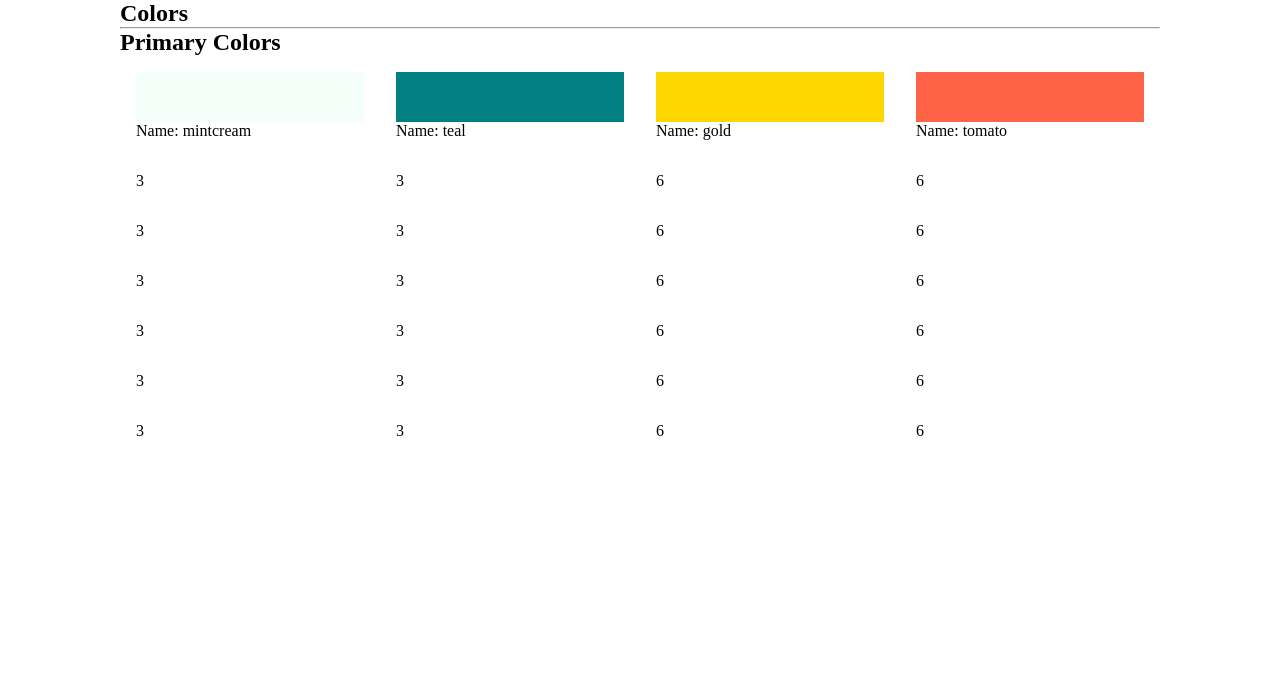
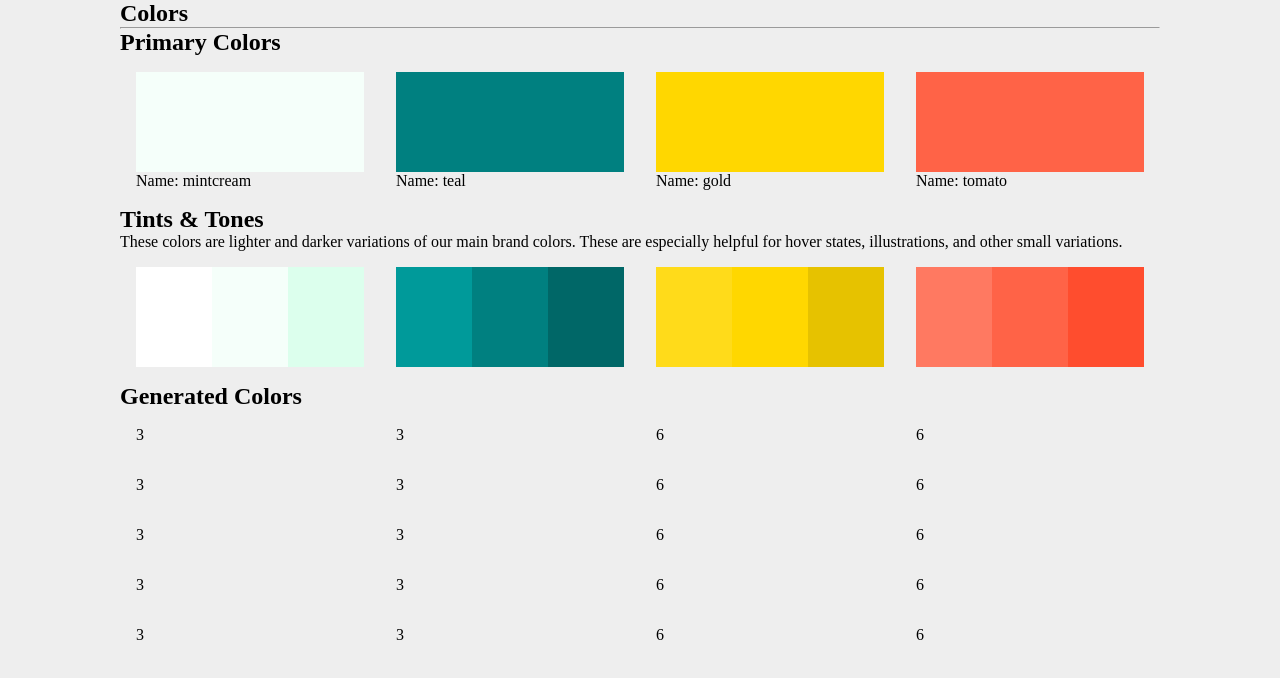
Before and after one commit to schoettker/Color-Typography-Style-Guide, a plain HTML site: page index.html in a window 1280 px wide. Drawn offline with Linux system fonts and the light colour scheme.

Commit message:
add tints & tones

```diff
--- a/css/styles.scss
+++ b/css/styles.scss
@@ -1,9 +1,12 @@
 @import "grid";
 
 $primary-colors: mintcream, teal, gold, tomato;
-
+$palette-height: 100px;
+body {
+  background-color: #eee;
+}
 .primary-color {
-  height: 50px;
+  height: $palette-height;
 }
 
 @for $i from 1 through 4 {
@@ -13,6 +16,27 @@ $primary-colors: mintcream, teal, gold, tomato;
     }
     &:after {
         content: "#{nth($primary-colors, $i)}";
-      }
+    }
   }
  }
+ .lighter,
+ .normal,
+ .darker {
+   @extend .primary-color;
+   display: inline-block;
+   width: (100% / 3);
+   float: left;
+ }
+@for $i from 1 through 4 {
+  .tones .column-3:nth-child(#{$i+2}) {
+    .lighter {
+      background-color: lighten(nth($primary-colors, $i), 5%);
+    }
+    .normal {
+      background-color: nth($primary-colors, $i);
+    }
+    .darker {
+      background-color: darken(nth($primary-colors, $i), 5%);
+    }
+  }
+}
--- a/index.html
+++ b/index.html
@@ -18,17 +18,34 @@
 
 		</div>
 
-		<div class="row">
+		<div class="row tones">
 
-			<div class="column-3"><span>3</span></div>
-			<div class="column-3"><span>3</span></div>
-			<div class="column-3"><span>6</span></div>
-			<div class="column-3"><span>6</span></div>
-
+			<h2>Tints & Tones</h2>
+			<p>These colors are lighter and darker variations of our main brand colors. These are especially helpful for hover states, illustrations, and other small variations.</p>
+			<div class="column-3">
+				<div class="lighter"></div>
+				<div class="normal"></div>
+				<div class="darker"></div>
+			</div>
+			<div class="column-3">
+				<div class="lighter"></div>
+				<div class="normal"></div>
+				<div class="darker"></div>
+			</div>
+			<div class="column-3">
+				<div class="lighter"></div>
+				<div class="normal"></div>
+				<div class="darker"></div>
+			</div>
+			<div class="column-3">
+				<div class="lighter"></div>
+				<div class="normal"></div>
+				<div class="darker"></div>
+			</div>
 		</div>
 
 		<div class="row">
-
+			<h2>Generated Colors</h2>
 			<div class="column-3"><span>3</span></div>
 			<div class="column-3"><span>3</span></div>
 			<div class="column-3"><span>6</span></div>
```
Also changed, not shown: css/styles.css, 1 other file.
